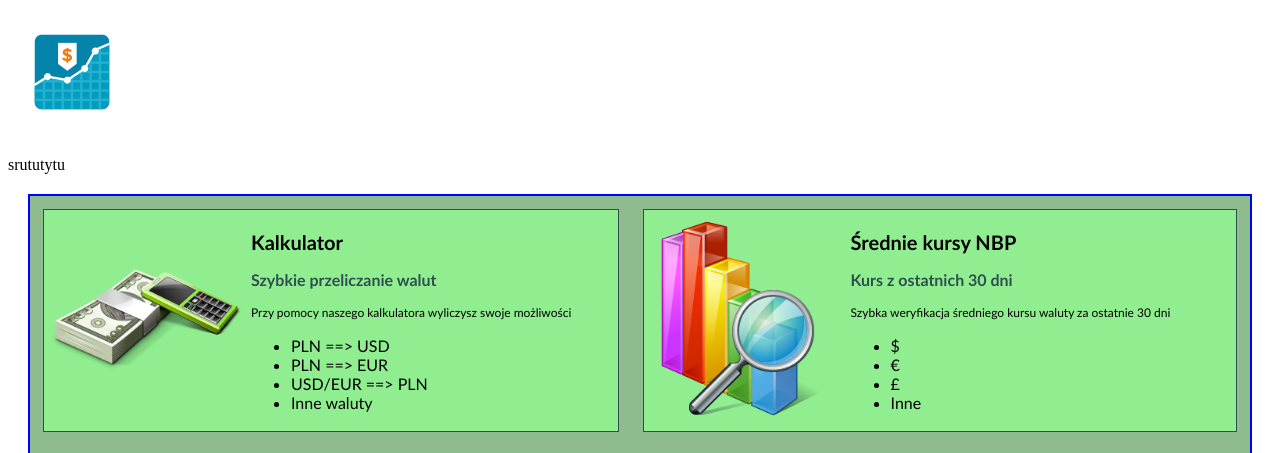
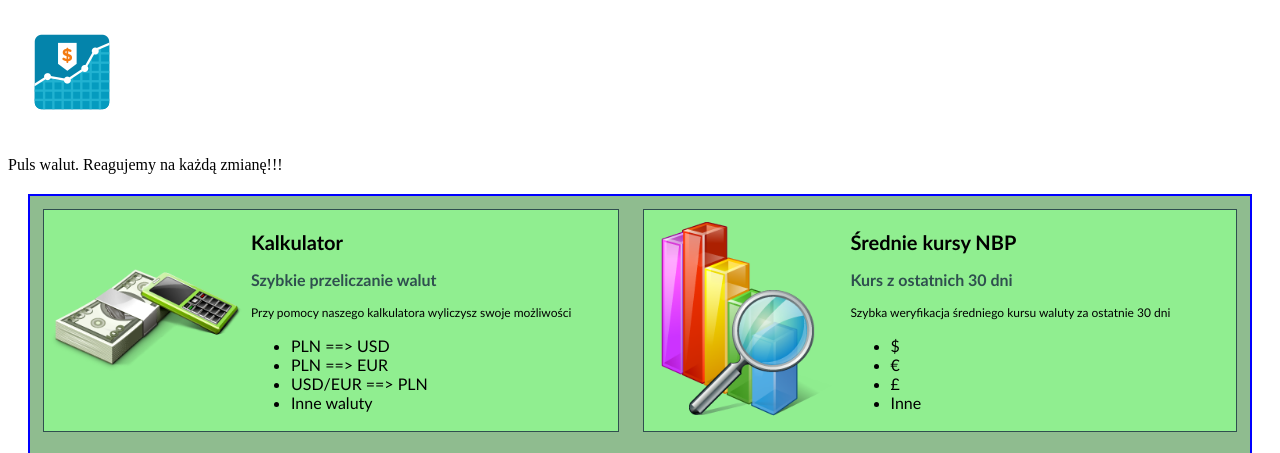
Before and after one commit to infoshareacademy/jfdz-currencies, a plain HTML site: page Index.html in a window 1280 px wide. Shown: the top 453 px of the page. Drawn offline with Linux system fonts and the light colour scheme.

Commit message:
Zajawka. Hasło naszej strony.

```diff
--- a/Index.html
+++ b/Index.html
@@ -11,7 +11,7 @@
 <header>
     <!-- Agnieszka tutaj mieszasz Ty-->
     <img src="Obrazy/Money-Graph-128.png"/>
-    <p>srututytu</p>
+    <p>Puls walut. Reagujemy na każdą zmianę!!!</p>
 </header>
 <main>
     <div id="menu">
```
